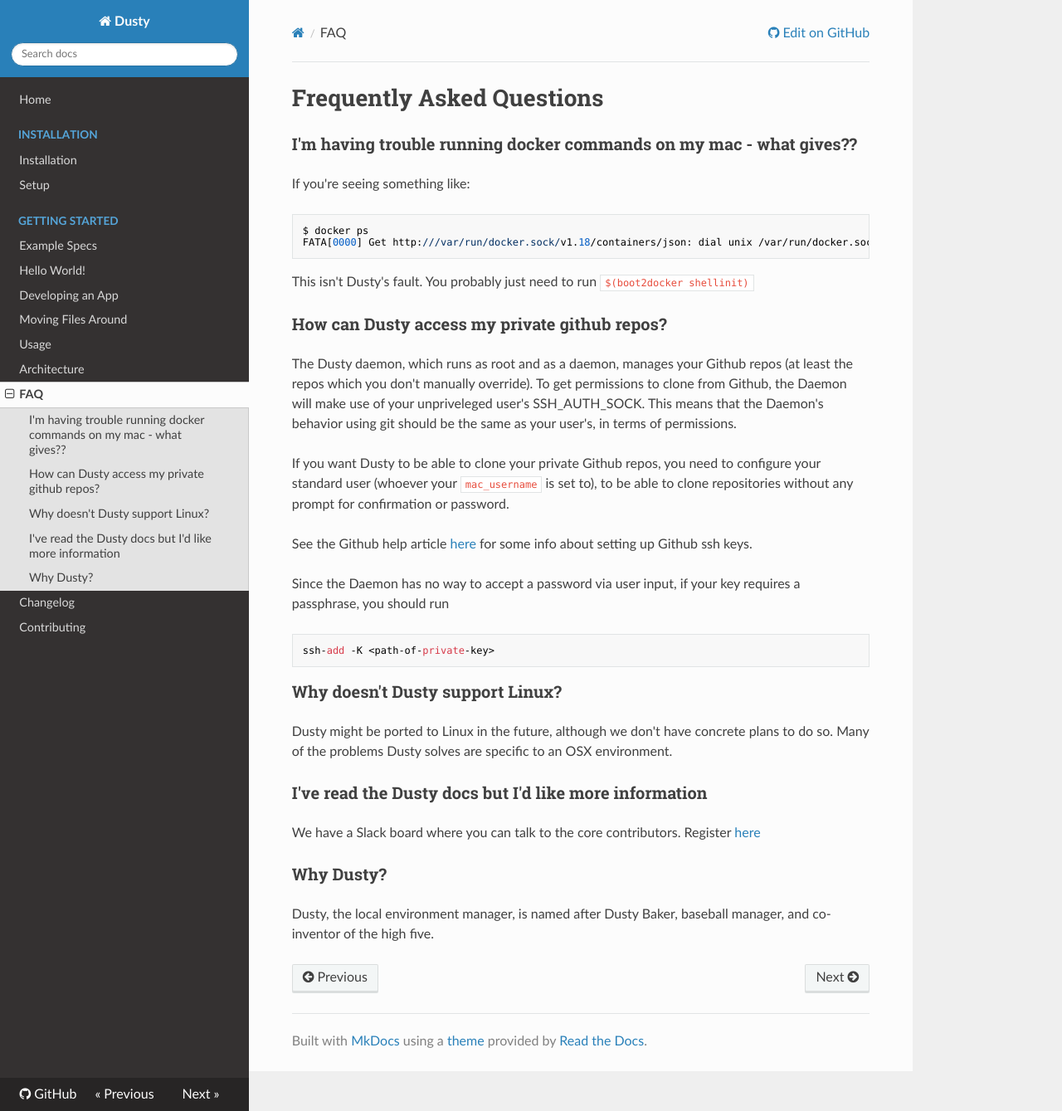
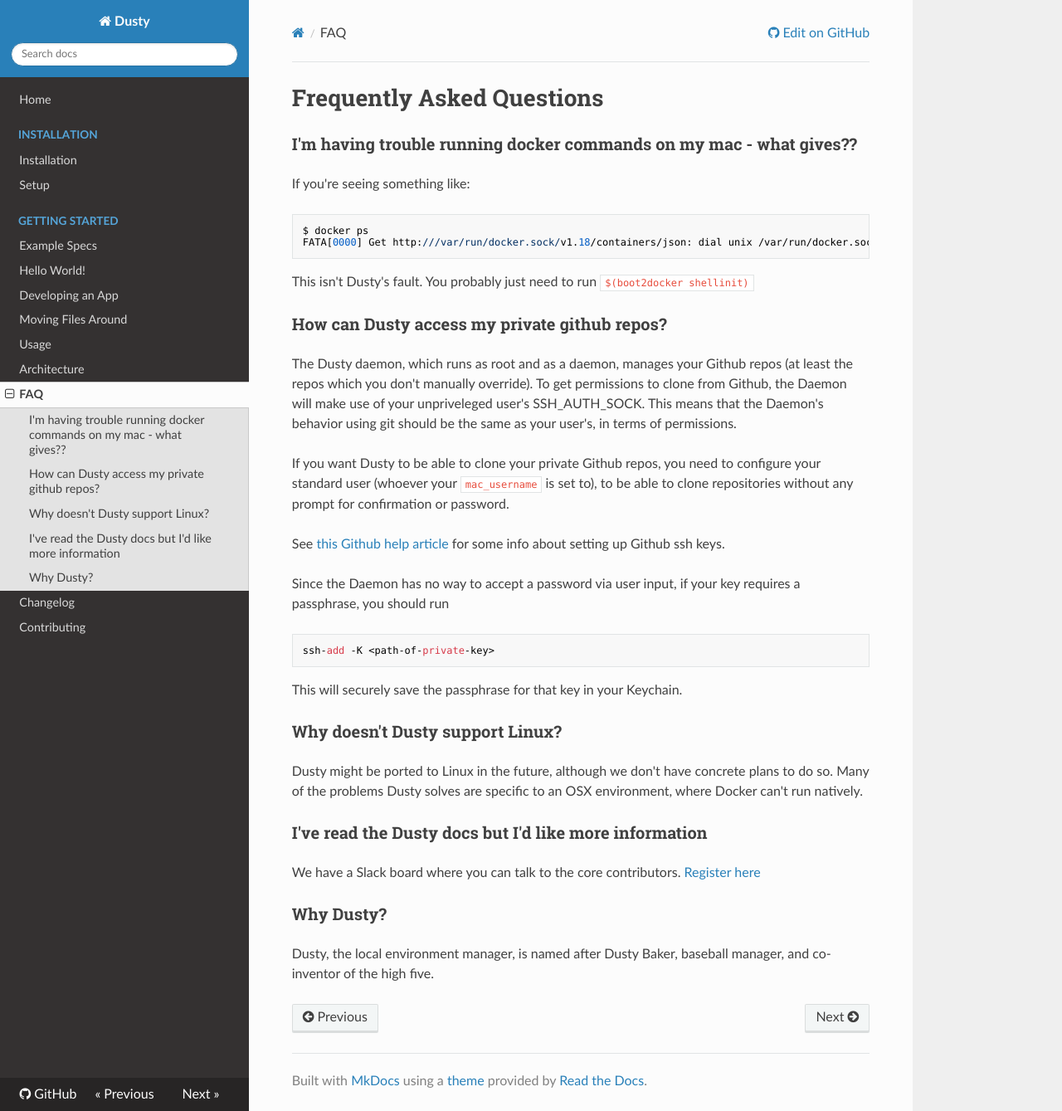
Before and after one commit to gamechanger/dusty, an MkDocs documentation site: the page built from docs/faq.md, in a window 1280 px wide and 1339 px high. Shown: the whole window at 83% size. Built offline with MkDocs 1.6.1, drawn with Linux system fonts in a browser that asks for light colours; nearby versions of some CDN libraries; old or Windows-style settings are respelled for this version of MkDocs.

Commit message:
proofread fixes

````diff
--- a/docs/faq.md
+++ b/docs/faq.md
@@ -22,7 +22,7 @@
 your `mac_username` is set to), to be able to clone repositories without any prompt for
 confirmation or password.
 
-See the Github help article [here](https://help.github.com/articles/generating-ssh-keys/)
+See [this Github help article](https://help.github.com/articles/generating-ssh-keys/)
 for some info about setting up Github ssh keys.
 
 Since the Daemon has no way to accept a password via user input, if your key requires a
@@ -30,16 +30,18 @@
 ```
 ssh-add -K <path-of-private-key>
 ```
+This will securely save the passphrase for that key in your Keychain.
 
 ### Why doesn't Dusty support Linux?
 
 Dusty might be ported to Linux in the future, although we don't have concrete plans to
-do so. Many of the problems Dusty solves are specific to an OSX environment.
+do so. Many of the problems Dusty solves are specific to an OSX environment, where
+Docker can't run natively.
 
 ### I've read the Dusty docs but I'd like more information
 
 We have a Slack board where you can talk to the core contributors.
-Register [here](https://dusty-slackin.herokuapp.com/)
+[Register here](https://dusty-slackin.herokuapp.com/)
 
 ### Why Dusty?
 
````
